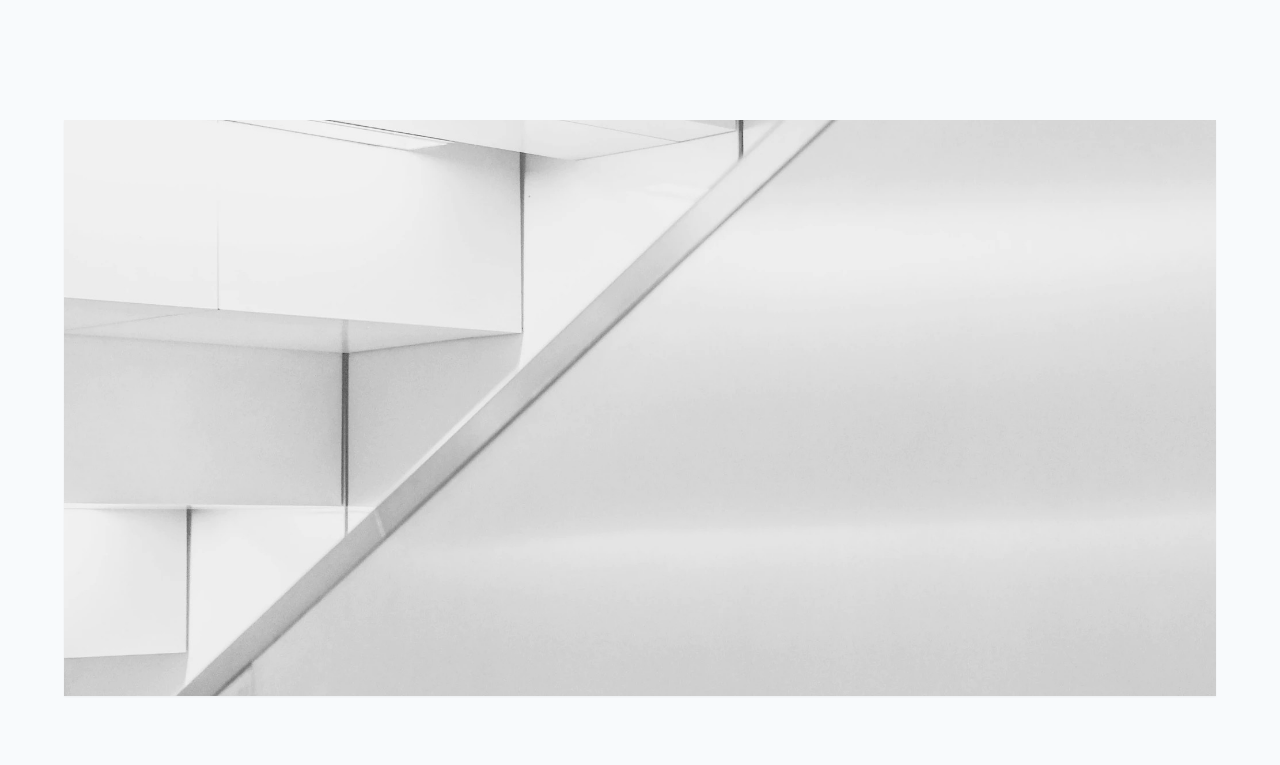
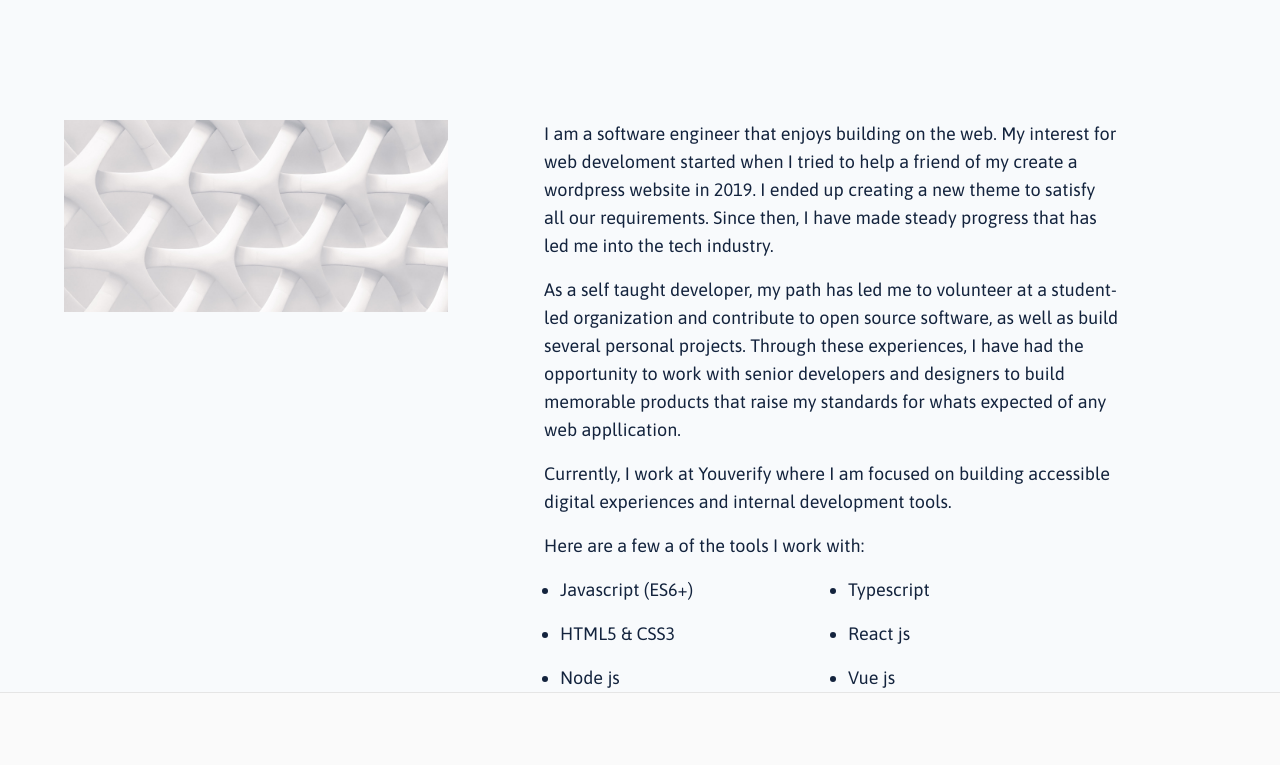
Before and after one commit to chimailo/blog, a Next.js app: page / in a window 1280 px wide. Shown: the part 680-1445 px from the top of the page. Built offline with nearby package versions, Linux system fonts and the light colour scheme.

Commit message:
landing page: about section

```diff
--- /dev/null
+++ b/components/about.tsx
@@ -0,0 +1,21 @@
+import Image from "next/image";
+import myphoto from "../public/assets/blog/hello-world/cover.jpg"
+
+export default function About() {
+    return (
+        <section className="relative grid grid-cols-12">
+            <div className="col-span-full md:col-span-4 lg:col-span-4">
+                <Image src={myphoto} alt="photo of Chima Ilo" />
+            </div>
+            <div className="col-span-full mt-12 md:col-start-6 lg:col-span-6 lg:col-start-6 md:mt-0 text-main dark:text-slate-100 text-lg">
+                <p className="mb-4">I am a software engineer that enjoys building on the web. My interest for web develoment started when I tried to help a friend of my create a wordpress website in 2019. I ended up creating a new theme to satisfy all our requirements. Since then, I have made steady progress that has led me into the tech industry.</p>
+                <p className="mb-4">As a self taught developer, my path has led me to volunteer at a student-led organization and contribute to open source software, as well as build several personal projects. Through these experiences, I have had the opportunity to work with senior developers and designers to build memorable products that raise my standards for whats expected of any web appllication.</p>
+                <p className="mb-4">Currently, I work at Youverify where I am focused on building accessible digital experiences and internal development tools.</p>
+                <p className="mb-4">Here are a few a of the tools I work with:</p>
+                <ul className="grid grid-cols-2 gap-4 list-disc ml-4">
+                    {['Javascript (ES6+)', 'Typescript', 'HTML5 & CSS3', 'React js', 'Node js', 'Vue js'].map((item, i) => (<li key={i} className="col-span-1">{item}</li>))}
+                </ul>
+            </div>
+        </section>
+    )
+}
--- a/pages/index.tsx
+++ b/pages/index.tsx
@@ -2,11 +2,12 @@ import Head from 'next/head'
 import Container from '../components/container'
 import MoreStories from '../components/more-stories'
 import HeroPost from '../components/hero-post'
-import Intro from '../components/hero'
+import Hero from '../components/hero'
 import Layout from '../components/layout'
 import { getAllPosts } from '../lib/api'
 import { CMS_NAME } from '../lib/constants'
 import Post from '../interfaces/post'
+import About from '../components/about'
 
 type Props = {
   allPosts: Post[]
@@ -24,18 +25,8 @@ export default function Index({ allPosts }: Props) {
           <title>{title}</title>
         </Head>
         <Container>
-          <Intro />
-          {heroPost && (
-            <HeroPost
-              title={heroPost.title}
-              coverImage={heroPost.coverImage}
-              date={heroPost.date}
-              author={heroPost.author}
-              slug={heroPost.slug}
-              excerpt={heroPost.excerpt}
-            />
-          )}
-          {morePosts.length > 0 && <MoreStories posts={morePosts} />}
+          <Hero />
+          <About />
         </Container>
       </Layout>
     </>
```
